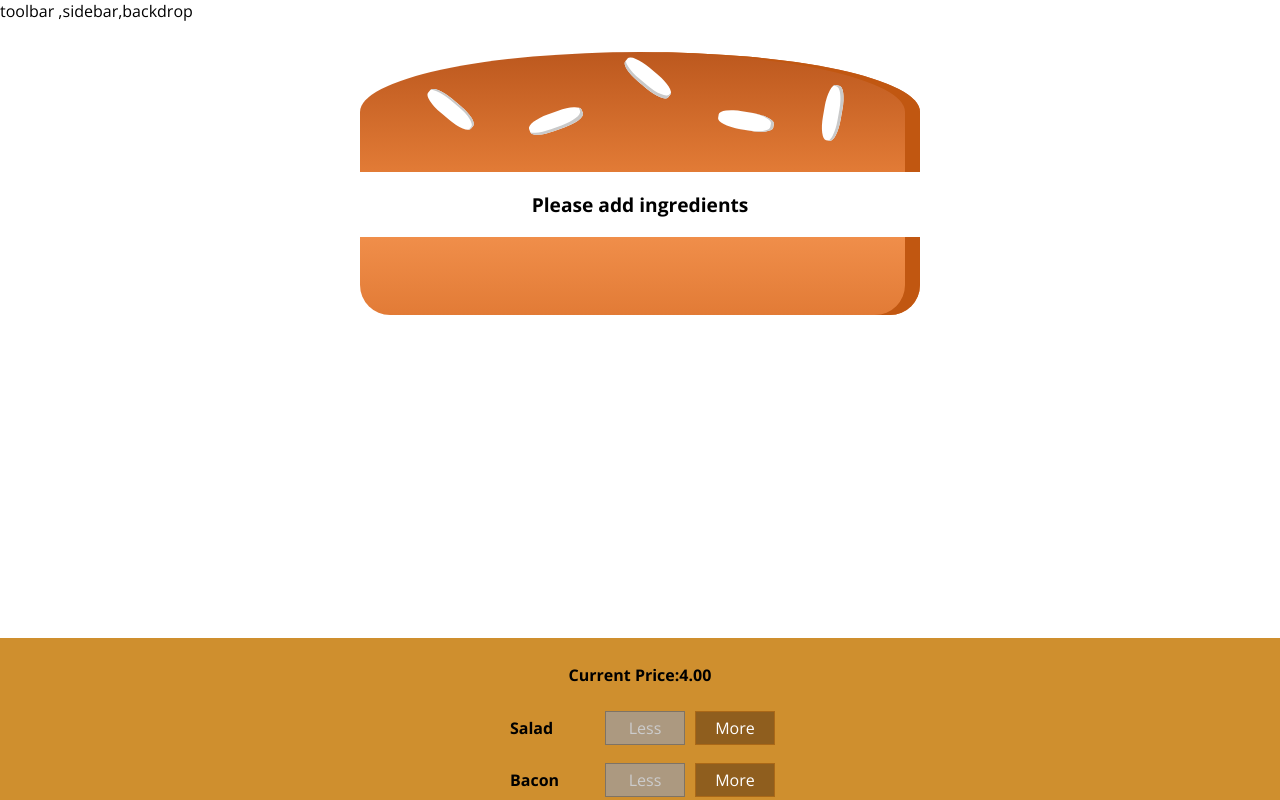
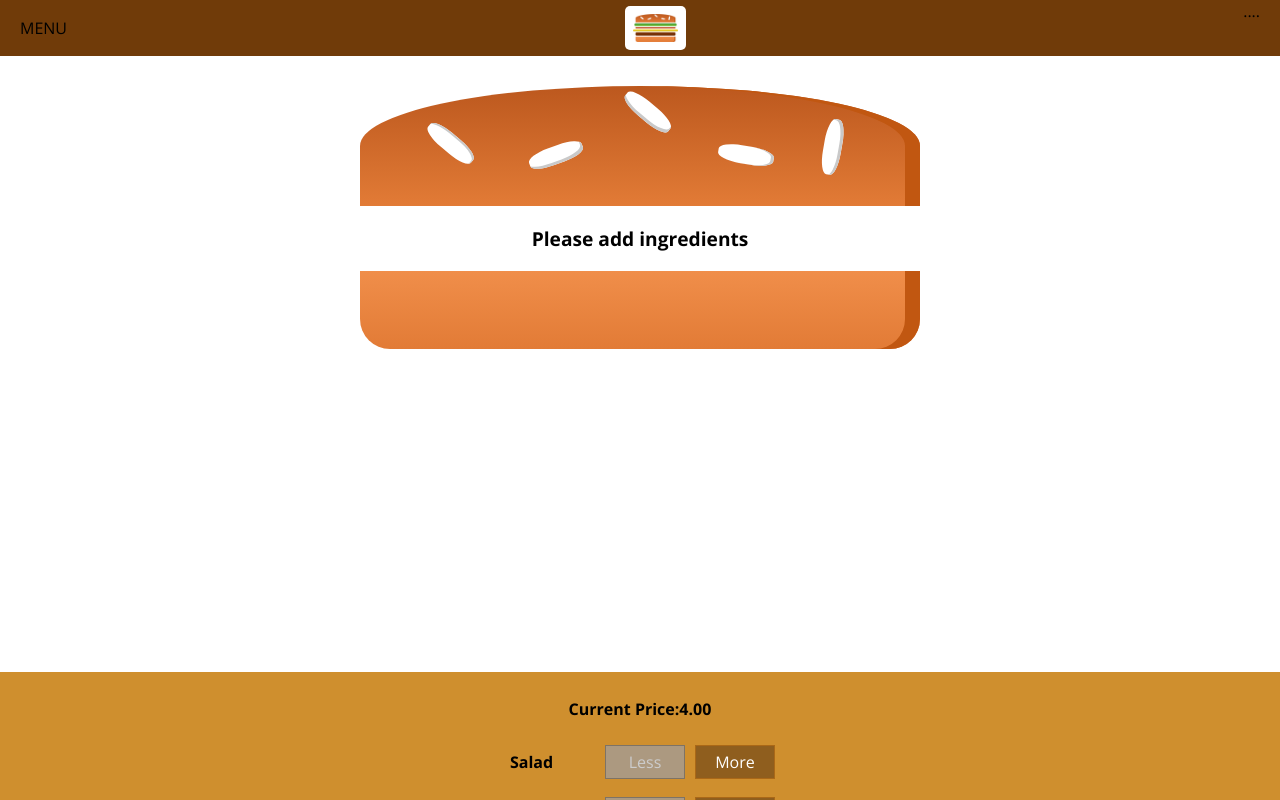
Before and after one commit to IshanChauhan79/burger-builder, a React (Create React App) app: page / in a window 1280 px wide. Shown: the top 800 px of the page. Built offline with nearby package versions, Linux system fonts and the light colour scheme.

Commit message:
Add toolbar and logo

```diff
--- a/src/components/Layout/Layout.js
+++ b/src/components/Layout/Layout.js
@@ -1,11 +1,10 @@
 import React from 'react';
 import Aux from '../../hoc/Auxiliary';
 import classes from './Layout.module.css';
+import Toolbar from '../Navigation/Toolbar/Toolbar'
 const Layout = (props) =>(
     <Aux>
-        <div>
-            toolbar ,sidebar,backdrop
-        </div>
+        <Toolbar/>
         <main className={classes.Content}>
             {props.children}
         </main>
--- a/src/components/Layout/Layout.module.css
+++ b/src/components/Layout/Layout.module.css
@@ -1,3 +1,3 @@
 .Content{
-    margin-top:16px;
+    margin-top:72px;
 }
--- /dev/null
+++ b/src/components/Logo/Logo.js
@@ -0,0 +1,10 @@
+import React from 'react';
+import classes from './Logo.module.css'
+import BurgerLogo from '../../assets/images/burgerlogo.png'
+const Logo =(props)=>{
+    return(
+        <div className={classes.Logo}>
+            <img src={BurgerLogo} alt="My Borger"/>
+        </div>
+    )};
+export default Logo;
--- /dev/null
+++ b/src/components/Logo/Logo.module.css
@@ -0,0 +1,10 @@
+.Logo{
+    background-color:white;
+    padding:8px;
+    height:80%;
+    box-sizing: border-box;
+    border-radius: 5px;
+}
+.Logo img{
+    height:100%;
+}
--- /dev/null
+++ b/src/components/Navigation/Toolbar/Toolbar.js
@@ -0,0 +1,15 @@
+import React from 'react';
+import classes from './Toolbar.module.css';
+import Logo from '../../Logo/Logo'
+
+const Toolbar =(props)=>{
+    return(
+        <header className={classes.Toolbar}>
+            <div>MENU</div>
+            <Logo/>
+            <nav>
+                ....
+            </nav>
+        </header>
+    )};
+export default Toolbar;
--- /dev/null
+++ b/src/components/Navigation/Toolbar/Toolbar.module.css
@@ -0,0 +1,18 @@
+.Toolbar{
+    height:56px;
+    width:100%;
+    position: fixed;
+    top:0;
+    left:0;
+    background-color: #703B09;
+    display: flex;
+    justify-content: space-between;
+    align-items:center;
+    padding:0 20px;
+    box-sizing:border-box;
+    z-index:90;
+
+}
+.Toolbar nav {
+    height:100%;
+}
```
Also changed, not shown: src/assets/images/burgerlogo.png (added), 1 other file (tests, documents, lock files or other folders).
